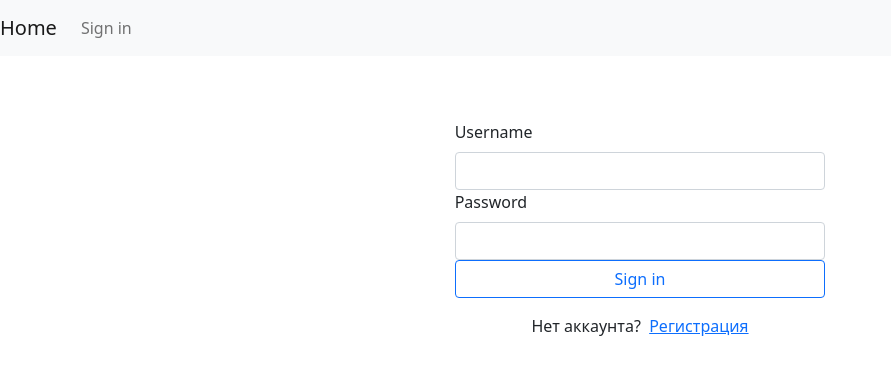
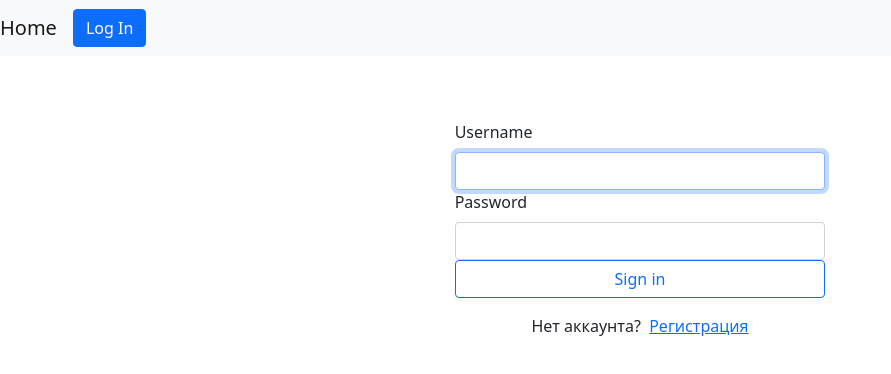
Before and after one commit to dbublikov/frontend-project-lvl4, a React app: page /login in a window 1280 px wide. Shown: the top 374 px of the page, without its empty margins (0-891 px from the left). Built offline with nearby package versions, Linux system fonts and the light colour scheme; the HTML template or start-up script is replaced by a standard one.

Commit message:
add authorization

```diff
--- a/package.json
+++ b/package.json
@@ -30,6 +30,7 @@
   },
   "homepage": "https://github.com/dbublikov/frontend-project-lvl4#readme",
   "dependencies": {
+    "axios": "^0.21.1",
     "bootstrap": "^5.1.3",
     "core-js": "^3.21.1",
     "debug": "^4.3.3",
--- a/src/components/App.jsx
+++ b/src/components/App.jsx
@@ -1,21 +1,57 @@
 /* eslint-disable import/no-unresolved */
-import React from 'react';
-import { BrowserRouter as Router, Switch, Route } from 'react-router-dom';
+import React, { useState } from 'react';
+import {
+  BrowserRouter as Router, Switch, Route, Redirect,
+} from 'react-router-dom';
+import authContext from '../contexts/index.js';
+import useAuth from '../hooks/index.js';
+
 import AppNavbar from './AppNavbar';
 import Home from './Home';
 import Login from './Login';
 import SignUp from './SignUp.jsx';
 import NotFound from './NotFound';
 
+function AuthProvider({ children }) {
+  const [loggedIn, setLoggedIn] = useState(false);
+
+  const logIn = () => setLoggedIn(true);
+  const logOut = () => {
+    localStorage.removeItem('userId');
+    setLoggedIn(false);
+  };
+
+  return (
+    <authContext.Provider value={{ loggedIn, logIn, logOut }}>
+      {children}
+    </authContext.Provider>
+  );
+}
+
+function PrivateRoute({ children, path, exact }) {
+  const auth = useAuth();
+
+  return (
+    <Route
+      path={path}
+      exact={exact}
+      render={() => (auth.loggedIn
+        ? children
+        : <Redirect to="/login" />)}
+    />
+  );
+}
+
 function App() {
   return (
+    <AuthProvider>
       <Router>
         <div className="d-flex flex-column h-100">
           <AppNavbar />
           <Switch>
-          <Route exact path="/">
+            <PrivateRoute exact path="/">
               <Home />
-          </Route>
+            </PrivateRoute>
             <Route path="/login">
               <Login />
             </Route>
@@ -28,6 +64,7 @@ function App() {
           </Switch>
         </div>
       </Router>
+    </AuthProvider>
   );
 }
 
--- a/src/components/AppNavbar.jsx
+++ b/src/components/AppNavbar.jsx
@@ -1,13 +1,24 @@
 import React from 'react';
-import { Navbar, Nav } from 'react-bootstrap';
+import { Navbar, Nav, Button } from 'react-bootstrap';
 import { Link } from 'react-router-dom';
+import useAuth from '../hooks/index.js';
+
+function AuthButton() {
+  const auth = useAuth();
+
+  return (
+    auth.loggedIn
+      ? <Button onClick={auth.logOut}>Log Out</Button>
+      : <Button as={Link} to="/login">Log In</Button>
+  );
+}
 
 function AppNavbar() {
   return (
     <Navbar bg="light" expand="lg">
       <Link to="/" className="mr-auto navbar-brand">Home</Link>
       <Nav>
-        <Link to="/login" className="nav-link">Sign in</Link>
+        <AuthButton />
       </Nav>
     </Navbar>
   );
--- a/src/components/Login.jsx
+++ b/src/components/Login.jsx
@@ -1,19 +1,60 @@
 /* eslint-disable import/no-unresolved */
-import React from 'react';
-import { Link } from 'react-router-dom';
+import React, { useEffect, useRef, useState } from 'react';
+import { Link, Redirect, useHistory } from 'react-router-dom';
 import { Form, Button } from 'react-bootstrap';
 import { useFormik } from 'formik';
+import axios from 'axios';
 
+import useAuth from '../hooks/index.js';
+import routes from '../routes.js';
 import FormContainer from './FormContainer';
 
 function Login() {
+  const auth = useAuth();
+  const [authFailed, setAuthFailed] = useState(false);
+
+  const usernameRef = useRef();
+  const history = useHistory();
+
+  useEffect(() => {
+    usernameRef.current.focus();
+  }, []);
+
+  // continues from here !!!
+
+  const handleSubmit = async (values) => {
+    const url = routes.login();
+
+    setAuthFailed(false);
+
+    try {
+      const res = await axios.post(url, { ...values });
+
+      localStorage.setItem('userId', JSON.stringify(res.data));
+      auth.logIn();
+
+      history.push('/');
+    } catch (e) {
+      if (e.isAxiosError && e.response.status === 401) {
+        setAuthFailed(true);
+        usernameRef.current.select();
+        return;
+      }
+      throw e;
+    }
+  };
+
   const formik = useFormik({
     initialValues: {
       username: '',
       password: '',
     },
-    onSubmit: () => {},
+    onSubmit: handleSubmit,
   });
+
+  if (auth.loggedIn) {
+    return <Redirect to="/" />;
+  }
 
   return (
     <FormContainer>
@@ -28,6 +69,8 @@ function Login() {
             type="text"
             onChange={formik.handleChange}
             value={formik.values.username}
+            ref={usernameRef}
+            isInvalid={authFailed}
           />
         </Form.Group>
         <Form.Group>
@@ -40,7 +83,10 @@ function Login() {
             type="password"
             onChange={formik.handleChange}
             value={formik.values.password}
+            isInvalid={authFailed}
           />
+          {authFailed
+            && <Form.Control.Feedback type="invalid">Authentication failed!</Form.Control.Feedback>}
         </Form.Group>
         <Button
           type="submit"
--- a/src/components/SignUp.jsx
+++ b/src/components/SignUp.jsx
@@ -1,5 +1,5 @@
 /* eslint-disable import/no-unresolved */
-import React from 'react';
+import React, { useEffect, useRef } from 'react';
 import { Form, Button } from 'react-bootstrap';
 import { useFormik } from 'formik';
 import * as yup from 'yup';
@@ -29,6 +29,12 @@ function SignUp() {
     onSubmit: () => {},
   });
 
+  const usernameRef = useRef();
+
+  useEffect(() => {
+    usernameRef.current.focus();
+  }, []);
+
   return (
     <FormContainer>
       <Form className="p-3" onSubmit={formik.handleSubmit}>
@@ -43,6 +49,7 @@ function SignUp() {
             onChange={formik.handleChange}
             value={formik.values.username}
             isInvalid={formik.errors.username}
+            ref={usernameRef}
           />
           {formik.errors.username
             && <Form.Control.Feedback type="invalid">{formik.errors.username}</Form.Control.Feedback>}
--- /dev/null
+++ b/src/contexts/index.js
@@ -0,0 +1,5 @@
+import { createContext } from 'react';
+
+const authContext = createContext({});
+
+export default authContext;
--- /dev/null
+++ b/src/hooks/index.js
@@ -0,0 +1,6 @@
+import { useContext } from 'react';
+import authContext from '../contexts/index.js';
+
+const useAuth = () => useContext(authContext);
+
+export default useAuth;
--- a/src/routes.js
+++ b/src/routes.js
@@ -7,4 +7,5 @@ export default {
   channelsPath: () => [host, prefix, 'channels'].join('/'),
   channelPath: (id) => [host, prefix, 'channels', id].join('/'),
   channelMessagesPath: (id) => [host, prefix, 'channels', id, 'messages'].join('/'),
+  login: () => [host, prefix, 'login'].join('/'),
 };
```
Also changed, not shown: 1 other file (tests, documents, lock files or other folders). Lines whose indentation alone changed are shown as unchanged.
